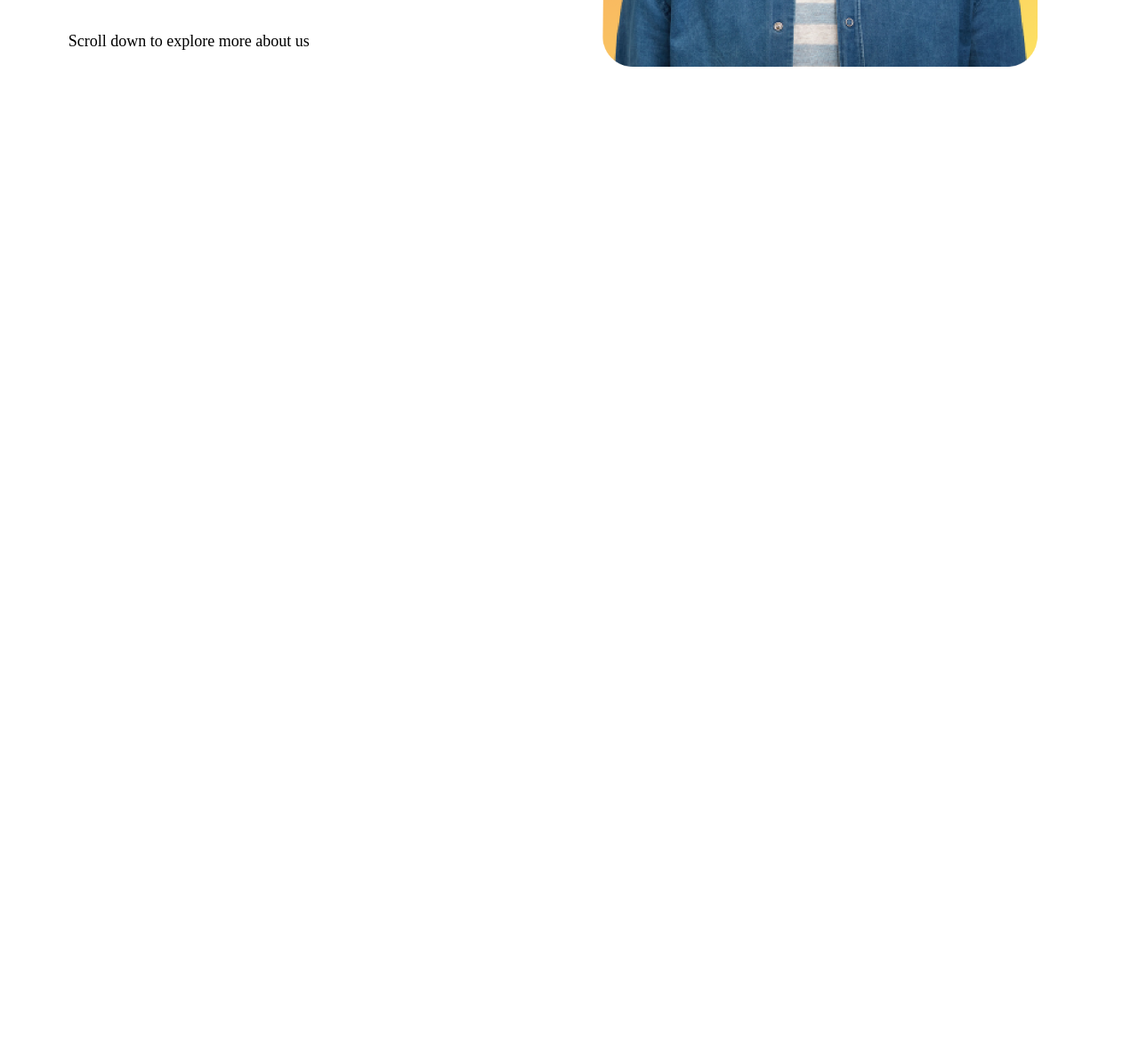
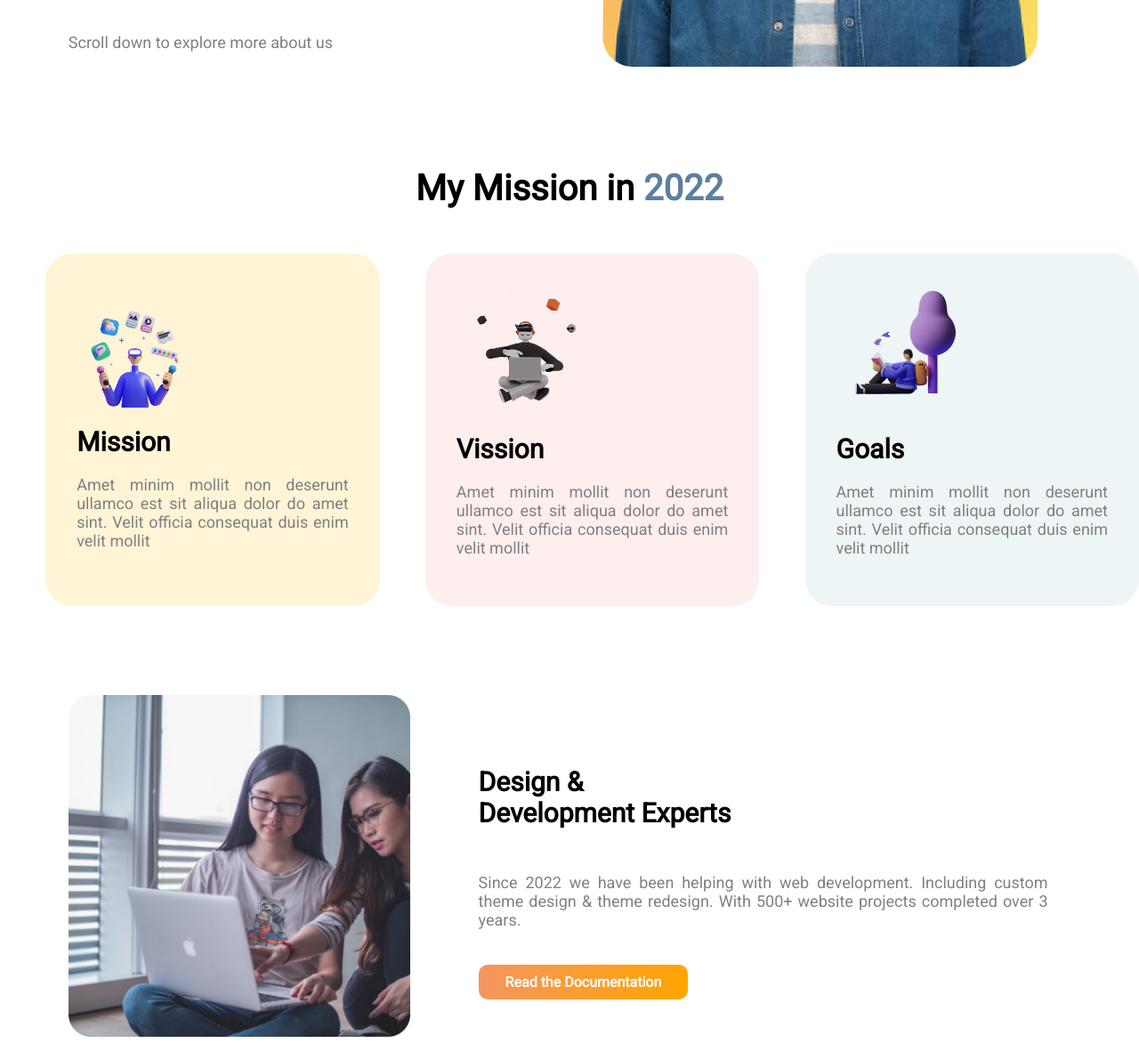
Before and after one commit to knrbokhari/Milestone-1, a plain HTML site: page index.html in a window 1280 px wide. Shown: the part 511-1683 px from the top of the page at 89% size. Before the commit the page ends 800 px from the top, so only its background shows below. Drawn offline with Linux system fonts and the light colour scheme.

Commit message:
3nd commit

```diff
--- a/index.html
+++ b/index.html
@@ -5,11 +5,14 @@
     <meta http-equiv="X-UA-Compatible" content="IE=edge">
     <meta name="viewport" content="width=device-width, initial-scale=1.0">
     <title>Portfolio</title>
+    <link rel="preconnect" href="https://fonts.googleapis.com">
+    <link rel="preconnect" href="https://fonts.gstatic.com" crossorigin>
+    <link href="https://fonts.googleapis.com/css2?family=Roboto&display=swap" rel="stylesheet">
     <link rel="stylesheet" href="style.css">
 </head>
 <body>
     <!-- header part -->
-    <section class="header">
+    <section class="display-flex">
         <div class="hafe-width">
             <div class="laft-border">
                 <h1>Stay Focused on <br> <span>Mission 2022</span></h1>
@@ -22,18 +25,65 @@
             <img src="images/person/person-1.png" alt="parson-1">
         </div>
     </section>
-    <section>
+    <!-- my mission -->
+    <section class="my-missions">
+        <h2>My Mission in <span>2022</span></h2>
+        <div class="display-flex">
+            <div class="missions" id="mission">
+                <img src="images/illustrators/illustrator-1.png" alt="illustrator-1.png">
+                <h3>Mission</h3>
+                <p>Amet minim mollit non deserunt
+                    ullamco est sit aliqua dolor do amet
+                    sint. Velit officia consequat duis enim
+                    velit mollit</p>
+            </div>
+            <div class="missions" id="Vission">
+                <img src="images/illustrators/illustrator-2.png" alt="illustrator-2.png">
+                <h3>Vission</h3>
+                <p>Amet minim mollit non deserunt
+                    ullamco est sit aliqua dolor do amet
+                    sint. Velit officia consequat duis enim
+                    velit mollit</p>
+            </div>
+            <div class="missions" id="Goals">
+                <img src="images/illustrators/illustrator-3.png" alt="illustrator-3.png">
+                <h3>Goals</h3>
+                <p>Amet minim mollit non deserunt
+                    ullamco est sit aliqua dolor do amet
+                    sint. Velit officia consequat duis enim
+                    velit mollit</p>
+            </div>
+        </div>
+    </section>
+    <section class="development">
+        <div class="display-flex">
+            <div class="width-3t">
+                <img src="images/pictures/coding.png" alt="coding.png">
+            </div>
+            <div class="width-5t">
+                <h3>Design & <br> Development Experts </h3>
+                <p>Since 2022 we have been helping with web development. Including custom theme design & theme redesign. With 500+ website projects completed over 3 years.</p>
+                <a href="">Read the Documentation</a>
+            </div>
+        </div>
+    </section>
+    <section class="community">
+        <div class="display-flex">
+            <div class="width-5t">
+                <h3>Know our <br> Global Community</h3>
+                <p>One team united across two studios, in the UK and Canada. Supporting courageous clients in pursuit of remarkable outcomes. A shared belief in the power of design & development to make a meaningful difference.</p>
+                <a href="">Read the Documentation</a>
+            </div>
+            <div class="width-3t">
+                <img src="images/pictures/project.png" alt="project.png">
+            </div>
+        </div>
+    </section>
 
-    </section>
-    <section>
-        <div class="hafe-width"></div>
-        <div class="hafe-width"></div>
-    </section>
-    <section>
-        <div class="hafe-width"></div>
-        <div class="hafe-width"></div>
-    </section>
     <section></section>
-    <footer></footer>
+    <footer>
+        <h4>Mission <span>2022</span></h4>
+        <p>Hard work, Perseverance, and Determination for 2022</p>
+    </footer>
 </body>
 </html>
--- a/style.css
+++ b/style.css
@@ -1,7 +1,8 @@
 body{
     margin: 0;
+    font-family: 'Roboto', sans-serif;
 }
-.header{
+.display-flex{
     display: flex;
     margin-top: 50px;
 }
@@ -10,7 +11,8 @@ body{
     width: 40%;
 }
 .laft-border{
-    border-left: 5px solid orangered;
+    /* border-left: 5px solid orangered; */
+    border-left: 5px solid #f49560;
     margin-top: 150px;
 }
 h1{
@@ -18,18 +20,22 @@ h1{
     margin-left: 10px;
 }
 span{
-    color: orangered;
+    /* color: orangered; */
+    /* color: #fcde61; */
+    color: #5d7f9f;
 }
 p{
     font-size: 18px;
     text-align: justify;
     margin: 50px 0;
+    color: gray;
 }
 a{
     padding: 10px 30px;
     color: white;
     font-weight: 600;
-    background-image: linear-gradient(80deg, orangered, orange);
+    /* background-image: linear-gradient(80deg, orangered, orange); */
+    background-image: linear-gradient(90deg, #f49560, orange);
     margin: 20px 0;
     border-radius: 10px;
     text-decoration: none;
@@ -37,3 +43,60 @@ a{
 img{
     width: 100%;
 }
+h2{
+    font-size: 40px;
+    text-align: center;
+    margin: 80px 0 50px;
+}
+.missions{
+    padding: 35px;
+    margin-left: 4%;
+    border-radius: 30px;
+    width: 24%;
+}
+.missions img{
+    width: 50%;
+}
+h3{
+    font-size: 30px;
+}
+.missions h3{
+    margin: 10px 0;
+}
+.missions p{
+    margin: 20px 0;
+}
+#mission{
+    background-color: #fff4d6;
+}
+#Vission{
+    background-color: #ffeeee;
+}
+#Goals{
+    background-color: #edf5f6;
+}
+.width-5t{
+    width: 50%;
+    margin-left: 6%;
+    margin-top: 100px;
+}
+.width-3t{
+    width: 30%;
+    margin-left: 6%;
+    margin-top: 50px;
+}
+
+
+
+
+footer{
+    background-color: black;
+    color: white;
+    padding: 40px 0;
+    text-align: center;
+    margin-top: 100px;
+}
+footer p{
+    text-align: center;
+    margin: 10px 0;
+}
```
